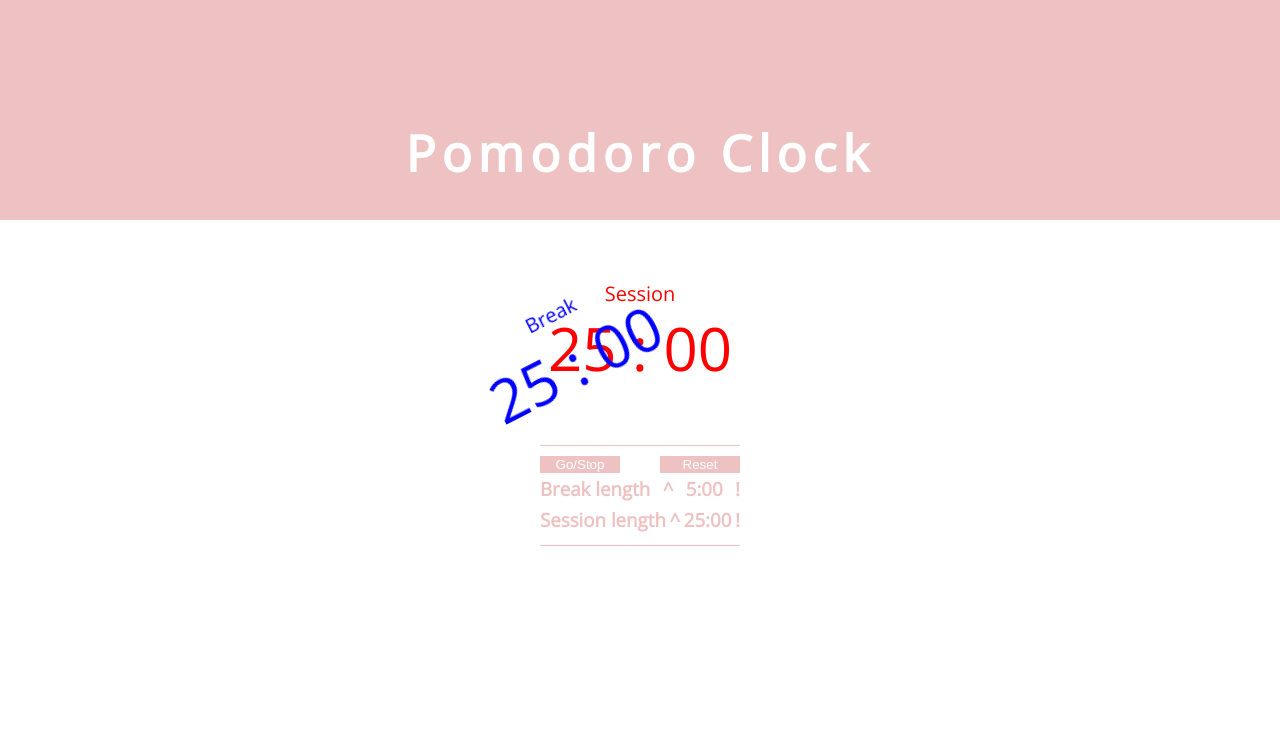
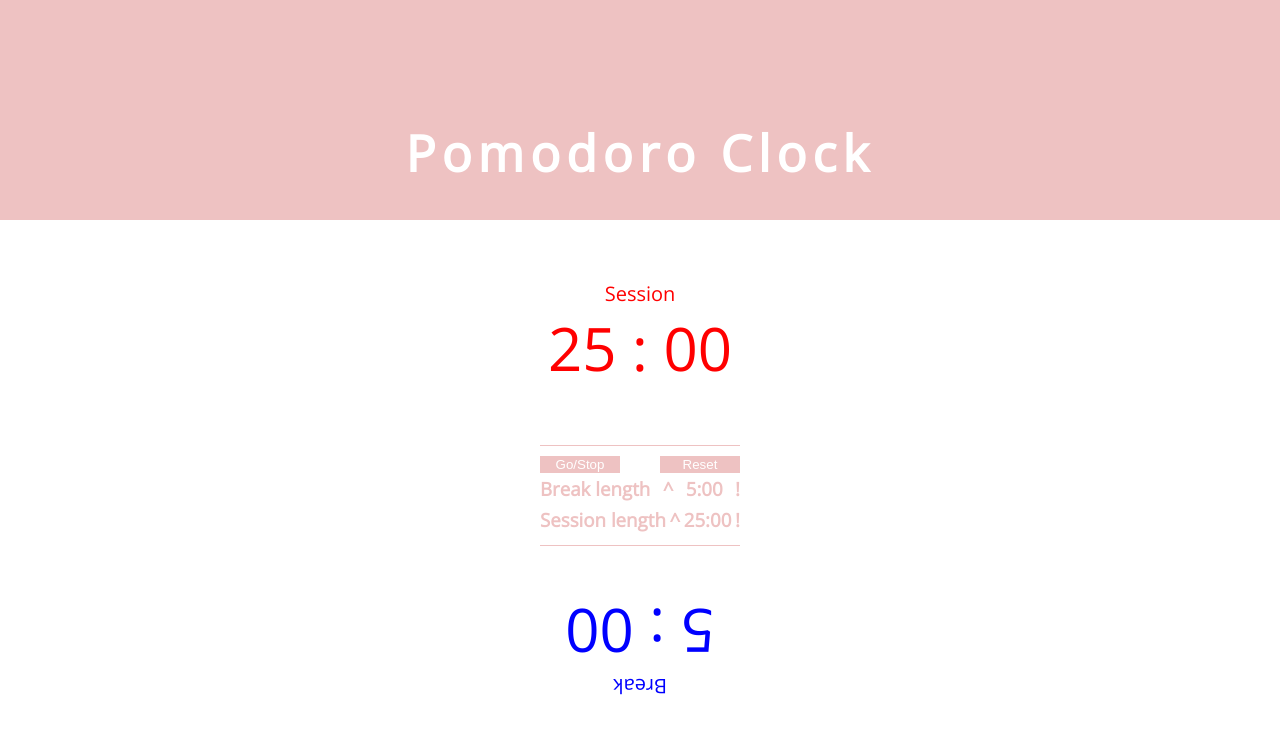
Before and after one commit to jonathanatger/pomodoroclock, a React (Create React App) app in the folder pomodoro-clock/: page / in a window 1280 px wide. Shown: the top 734 px of the page. Built offline with nearby package versions, Linux system fonts and the light colour scheme.

Commit message:
test of VSCode functionality

```diff
--- a/pomodoro-clock/src/App.js
+++ b/pomodoro-clock/src/App.js
@@ -81,9 +81,9 @@ class Timer extends React.Component{
           <p id="timer-label" className="timer-label">Session</p>
           <p id="time-left" className="timer-numbers"> 25 : 00</p>
         </div>
-        <div className="timer break spin" >
+        <div className="timer break" >
           <p id="timer-label-break" className="timer-label">Break</p>
-          <p id="time-left-break" className="timer-numbers"> 25 : 00</p>
+          <p id="time-left-break" className="timer-numbers"> 5 : 00</p>
         </div>
       </div>
     )
```
Also changed, not shown: 2 other files (tests, documents, lock files or other folders).
